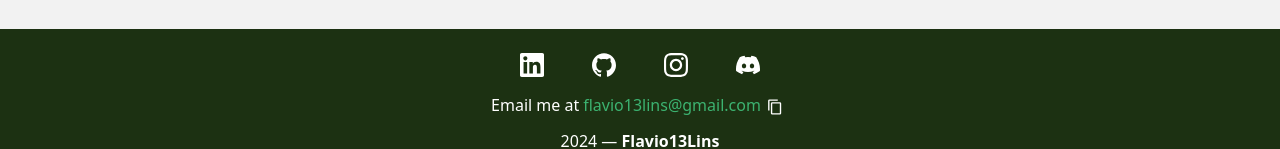
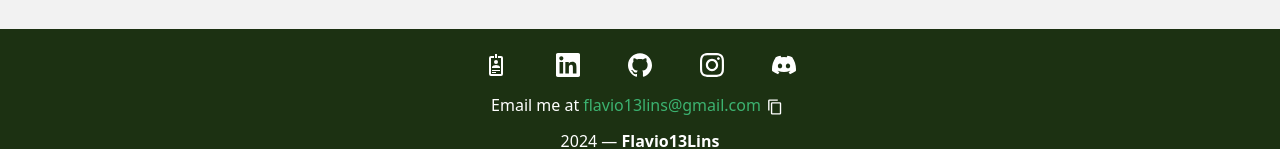
Before and after one commit to Flavio13Lins/recipes-4u, a website: page index.html in a window 1280 px wide. Shown: the part 355-504 px from the top of the page. Drawn offline with nearby package versions, Linux system fonts and the light colour scheme; no server answers.

Commit message:
feat: icon to open resume in footer

```diff
--- a/index.html
+++ b/index.html
@@ -203,6 +203,7 @@
   <div id="footer"
     style="display: flex; flex-direction: column; align-items: center; gap: 0.5rem; margin-top: 32px; padding: 1.5rem 0px 0px 0px; background-color: var(--primary-color); width: 100vw;">
     <div style="display: flex; justify-content: center; gap: 3rem;">
+      <img src="assets/svg/resume.svg" onclick="openSocial('Resume')" alt="Resume" class="socialIcon" />
       <img src="assets/svg/linkedin.svg" onclick="openSocial('LinkedIn')" alt="LinkedIn" class="socialIcon" />
       <img src="assets/svg/github.svg" onclick="openSocial('GitHub')" alt="GitHub" class="socialIcon" />
       <img src="assets/svg/instagram.svg" onclick="openSocial('Instagram')" alt="Instagram" class="socialIcon" />
--- a/script.js
+++ b/script.js
@@ -1,5 +1,6 @@
 // Social Networks
 const mapSocialNetwork = {
+  Resume: "https://flavio13lins.github.io/FlavioResume",
   LinkedIn: "https://linkedin.com/in/flavio13lins",
   GitHub: "https://github.com/Flavio13Lins",
   Instagram: "https://www.instagram.com/Flavio13Lins",
@@ -263,7 +264,8 @@ function resetCopyEmail() {
 }
 
 function openSocial(name) {
-  window.open(mapSocialNetwork[name], "_blank").focus();
+  if (mapSocialNetwork[name])
+    window.open(mapSocialNetwork[name], "_blank").focus();
 }
 
 loadPage();
```
Also changed, not shown: assets/svg/resume.svg (added).
